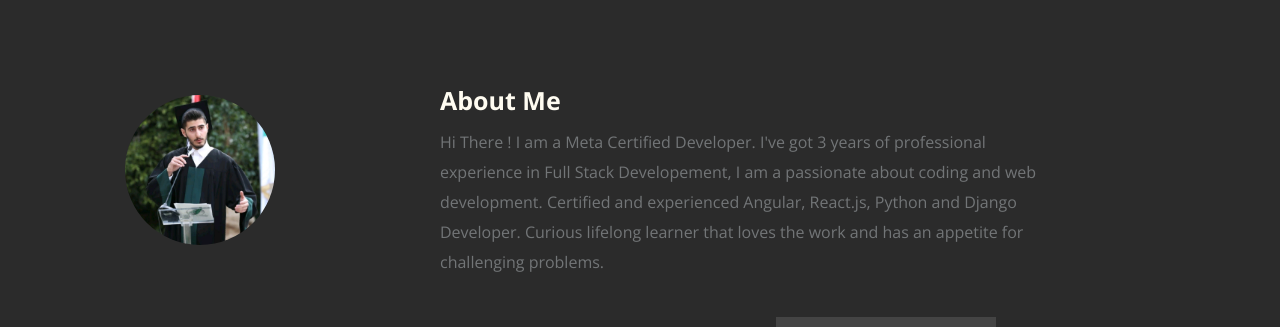
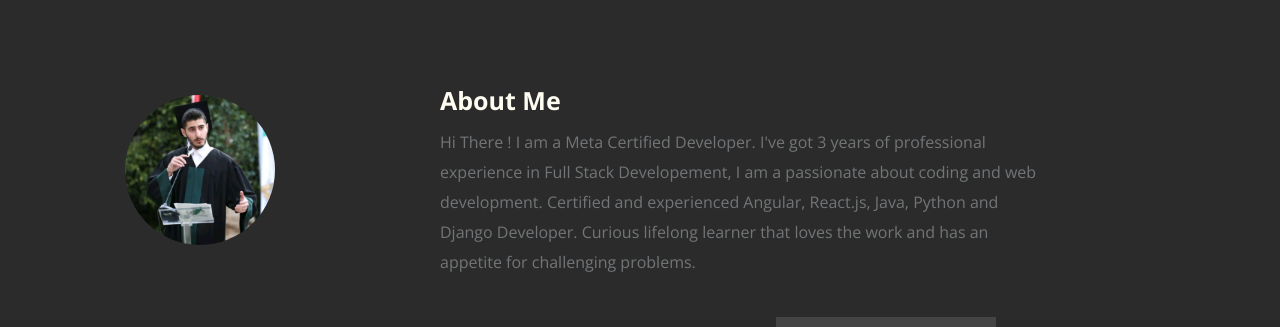
Before and after one commit to PierreBouMalham/personal-portfolio, a React (Create React App) app: page / in a window 1280 px wide. Shown: the part 920-1247 px from the top of the page. Built offline with nearby package versions, Linux system fonts and the light colour scheme; the HTML template or start-up script is replaced by a standard one.

Commit message:
portfolio updated

```diff
--- a/src/components/About/About.js
+++ b/src/components/About/About.js
@@ -17,8 +17,8 @@ const About = () => {
             Hi There ! I am a Meta Certified Developer. I've got 3 years of
             professional experience in Full Stack Developement, I am a
             passionate about coding and web development. Certified and
-            experienced Angular, React.js, Python and Django Developer. Curious
-            lifelong learner that loves the work and has an appetite for
+            experienced Angular, React.js, Java, Python and Django Developer.
+            Curious lifelong learner that loves the work and has an appetite for
             challenging problems.
           </p>
         </div>
```
